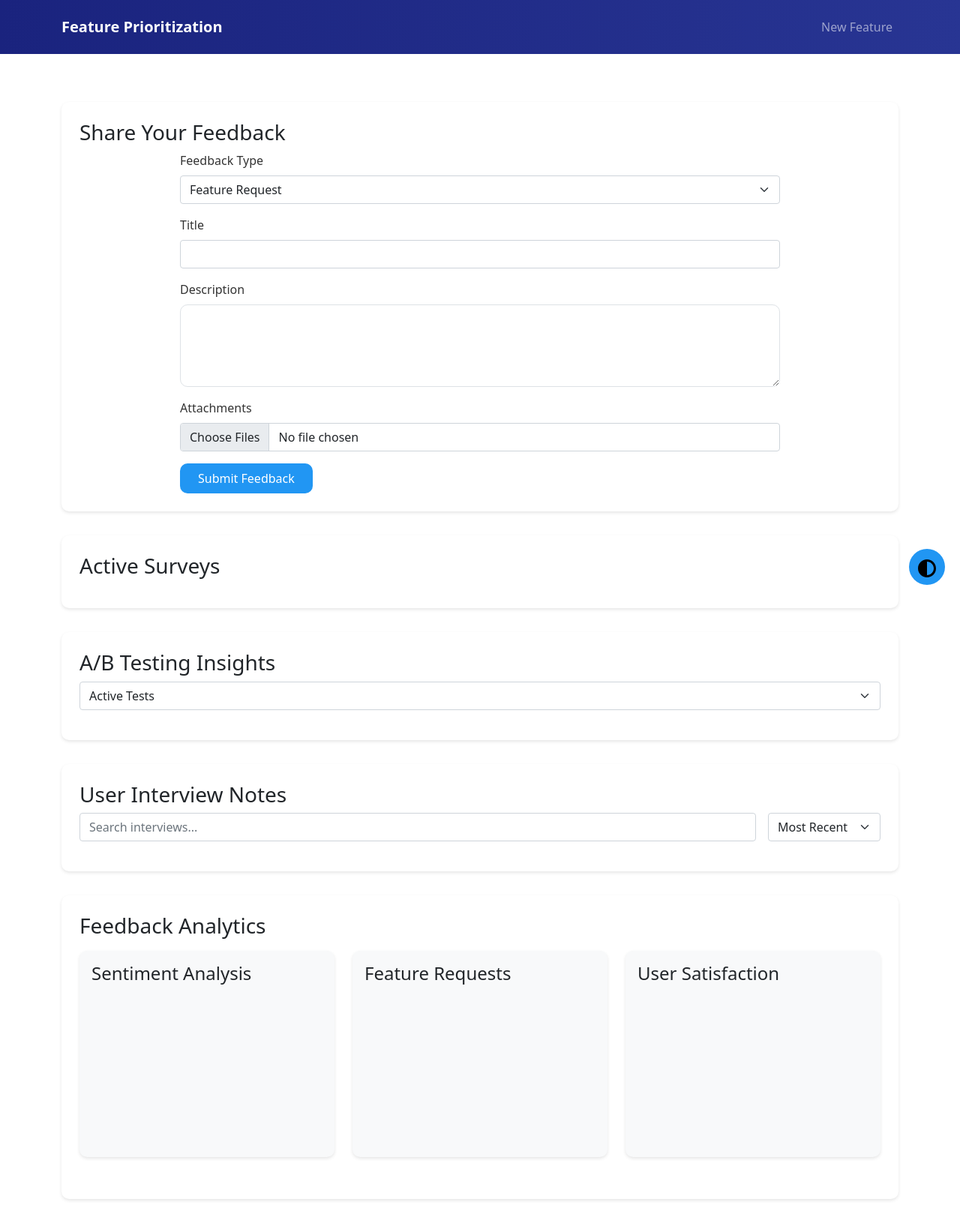
After one commit to xhackerx/Feature_Request_Prioritization_Tool, a Flask app: template app/templates/feedback_portal.html in a window 1280 px wide. The commit adds this page. Shown: the whole page at 75% size. Run offline with Flask 2, Linux system fonts and the light colour scheme; the template is opened without the code that fills it, so the values that code supplies are empty; a map, chart or similar area stays blank.

Commit message:
User Research Integration
- User feedback collection

- Survey integration

- A/B testing results integration

- User interview notes linking

- Customer feedback portal

```diff
--- a/app/static/css/style.css
+++ b/app/static/css/style.css
@@ -1175,6 +1175,167 @@ body.high-contrast a {
     color: var(--primary-color);
 }
 
+/* User Research Integration Styles */
+.feedback-portal {
+    padding: 2rem 0;
+}
+
+/* Feedback Collection */
+.feedback-section {
+    background: white;
+    border-radius: var(--border-radius);
+    padding: 1.5rem;
+    box-shadow: 0 2px 4px rgba(0,0,0,0.1);
+    margin-bottom: 2rem;
+}
+
+.feedback-form {
+    max-width: 800px;
+    margin: 0 auto;
+}
+
+/* Survey Integration */
+.survey-section {
+    background: white;
+    border-radius: var(--border-radius);
+    padding: 1.5rem;
+    box-shadow: 0 2px 4px rgba(0,0,0,0.1);
+    margin-bottom: 2rem;
+}
+
+.survey-list {
+    display: grid;
+    grid-template-columns: repeat(auto-fit, minmax(300px, 1fr));
+    gap: 1rem;
+    margin-top: 1rem;
+}
+
+.survey-card {
+    border: 1px solid #dee2e6;
+    border-radius: var(--border-radius);
+    padding: 1rem;
+    transition: transform var(--transition-speed);
+}
+
+.survey-card:hover {
+    transform: translateY(-2px);
+    box-shadow: 0 4px 8px rgba(0,0,0,0.1);
+}
+
+/* A/B Testing Results */
+.ab-testing-section {
+    background: white;
+    border-radius: var(--border-radius);
+    padding: 1.5rem;
+    box-shadow: 0 2px 4px rgba(0,0,0,0.1);
+    margin-bottom: 2rem;
+}
+
+.results-filters {
+    margin-bottom: 1rem;
+}
+
+.results-grid {
+    display: grid;
+    grid-template-columns: repeat(auto-fit, minmax(300px, 1fr));
+    gap: 1rem;
+}
+
+.test-card {
+    background: #f8f9fa;
+    border-radius: var(--border-radius);
+    padding: 1rem;
+}
+
+/* Interview Notes */
+.interview-section {
+    background: white;
+    border-radius: var(--border-radius);
+    padding: 1.5rem;
+    box-shadow: 0 2px 4px rgba(0,0,0,0.1);
+    margin-bottom: 2rem;
+}
+
+.interview-filters {
+    display: grid;
+    grid-template-columns: 1fr auto;
+    gap: 1rem;
+    margin-bottom: 1rem;
+}
+
+.interview-list {
+    display: flex;
+    flex-direction: column;
+    gap: 1rem;
+}
+
+.interview-note {
+    background: #f8f9fa;
+    border-radius: var(--border-radius);
+    padding: 1rem;
+    border-left: 4px solid var(--primary-color);
+}
+
+/* Feedback Analytics */
+.feedback-analytics {
+    background: white;
+    border-radius: var(--border-radius);
+    padding: 1.5rem;
+    box-shadow: 0 2px 4px rgba(0,0,0,0.1);
+}
+
+.analytics-dashboard {
+    display: grid;
+    grid-template-columns: repeat(auto-fit, minmax(300px, 1fr));
+    gap: 1.5rem;
+    margin-top: 1rem;
+}
+
+.metric-card {
+    background: #f8f9fa;
+    border-radius: var(--border-radius);
+    padding: 1rem;
+}
+
+.metric-card canvas {
+    width: 100%;
+    height: 200px;
+}
+
+/* Interactive Elements */
+.feedback-tag {
+    display: inline-block;
+    padding: 0.25rem 0.5rem;
+    border-radius: var(--border-radius);
+    font-size: 0.875rem;
+    margin-right: 0.5rem;
+    margin-bottom: 0.5rem;
+}
+
+.tag-feature {
+    background: rgba(33, 150, 243, 0.1);
+    color: var(--primary-color);
+}
+
+.tag-bug {
+    background: rgba(244, 67, 54, 0.1);
+    color: var(--danger-color);
+}
+
+.tag-improvement {
+    background: rgba(76, 175, 80, 0.1);
+    color: var(--success-color);
+}
+
+/* Chart Tooltips */
+.chart-tooltip {
+    background: rgba(0, 0, 0, 0.8);
+    color: white;
+    padding: 0.5rem;
+    border-radius: var(--border-radius);
+    font-size: 0.875rem;
+}
+
 /* Responsive Adjustments */
 @media (max-width: 768px) {
     .sprint-board,
@@ -1197,4 +1358,12 @@ body.high-contrast a {
         padding-bottom: 1rem;
         margin-bottom: 1rem;
     }
+
+    .interview-filters {
+        grid-template-columns: 1fr;
+    }
+
+    .analytics-dashboard {
+        grid-template-columns: 1fr;
+    }
 }
--- /dev/null
+++ b/app/templates/feedback_portal.html
@@ -0,0 +1,96 @@
+{% extends "base.html" %}
+
+{% block content %}
+<div class="feedback-portal">
+    <!-- User Feedback Collection -->
+    <div class="feedback-section">
+        <h3>Share Your Feedback</h3>
+        <div class="feedback-form">
+            <form id="userFeedbackForm">
+                <div class="mb-3">
+                    <label for="feedbackType" class="form-label">Feedback Type</label>
+                    <select class="form-select" id="feedbackType" required>
+                        <option value="feature">Feature Request</option>
+                        <option value="bug">Bug Report</option>
+                        <option value="improvement">Improvement Suggestion</option>
+                        <option value="experience">User Experience</option>
+                    </select>
+                </div>
+                <div class="mb-3">
+                    <label for="feedbackTitle" class="form-label">Title</label>
+                    <input type="text" class="form-control" id="feedbackTitle" required>
+                </div>
+                <div class="mb-3">
+                    <label for="feedbackDescription" class="form-label">Description</label>
+                    <textarea class="form-control" id="feedbackDescription" rows="4" required></textarea>
+                </div>
+                <div class="mb-3">
+                    <label for="attachments" class="form-label">Attachments</label>
+                    <input type="file" class="form-control" id="attachments" multiple>
+                </div>
+                <button type="submit" class="btn btn-primary">Submit Feedback</button>
+            </form>
+        </div>
+    </div>
+
+    <!-- Survey Integration -->
+    <div class="survey-section">
+        <h3>Active Surveys</h3>
+        <div class="survey-list" id="activeSurveys">
+            <!-- Survey cards will be dynamically added here -->
+        </div>
+    </div>
+
+    <!-- A/B Testing Results -->
+    <div class="ab-testing-section">
+        <h3>A/B Testing Insights</h3>
+        <div class="test-results">
+            <div class="results-filters">
+                <select class="form-select" id="testFilter">
+                    <option value="active">Active Tests</option>
+                    <option value="completed">Completed Tests</option>
+                    <option value="all">All Tests</option>
+                </select>
+            </div>
+            <div class="results-grid" id="testResults">
+                <!-- Test result cards will be added here -->
+            </div>
+        </div>
+    </div>
+
+    <!-- Interview Notes -->
+    <div class="interview-section">
+        <h3>User Interview Notes</h3>
+        <div class="interview-filters">
+            <input type="text" class="form-control" placeholder="Search interviews...">
+            <select class="form-select">
+                <option value="recent">Most Recent</option>
+                <option value="feature">By Feature</option>
+                <option value="sentiment">By Sentiment</option>
+            </select>
+        </div>
+        <div class="interview-list" id="interviewNotes">
+            <!-- Interview notes will be added here -->
+        </div>
+    </div>
+
+    <!-- Customer Feedback Analytics -->
+    <div class="feedback-analytics">
+        <h3>Feedback Analytics</h3>
+        <div class="analytics-dashboard">
+            <div class="metric-card">
+                <h4>Sentiment Analysis</h4>
+                <canvas id="sentimentChart"></canvas>
+            </div>
+            <div class="metric-card">
+                <h4>Feature Requests</h4>
+                <canvas id="requestsChart"></canvas>
+            </div>
+            <div class="metric-card">
+                <h4>User Satisfaction</h4>
+                <canvas id="satisfactionChart"></canvas>
+            </div>
+        </div>
+    </div>
+</div>
+{% endblock %}
```
